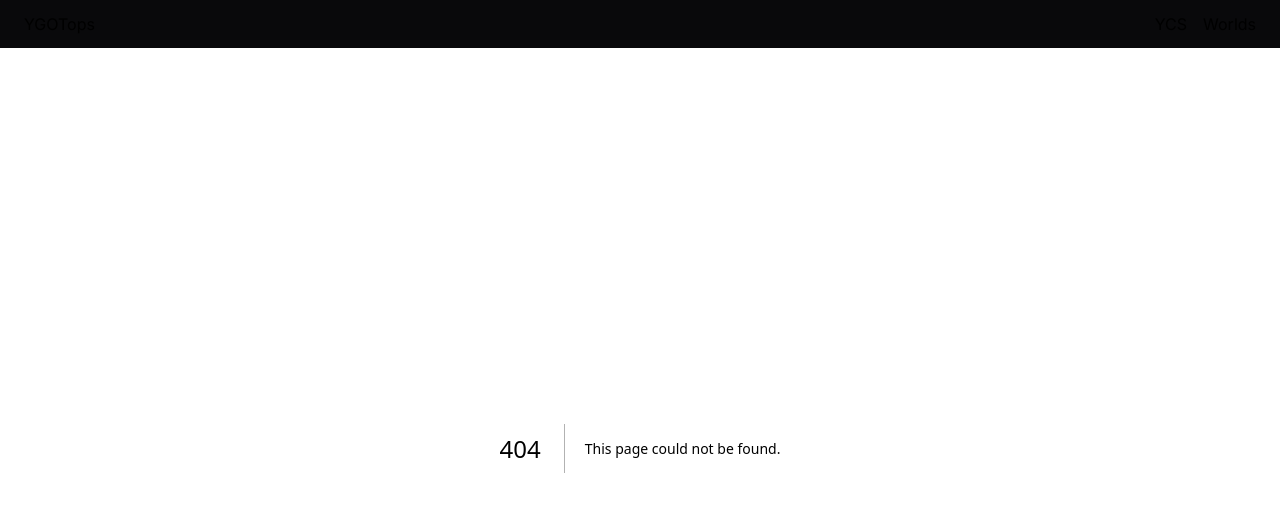
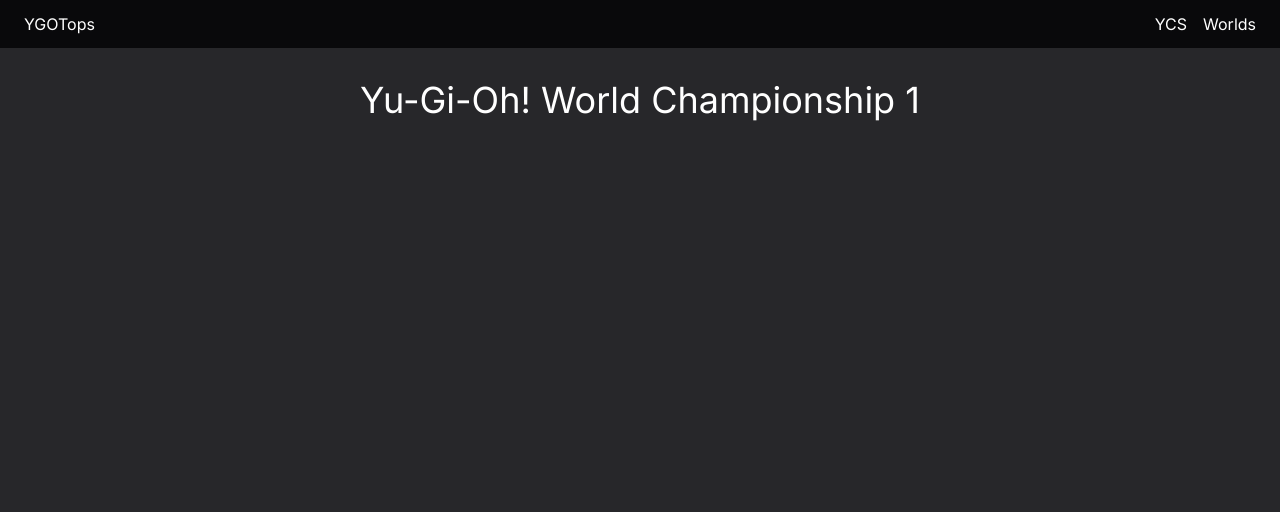
Before and after one commit to malthesers/ygo-records, a Next.js app: page /worlds/1 in a window 1280 px wide. Before the commit this address had no page. Shown: the top 512 px of the page. Built offline with nearby package versions, Linux system fonts and the light colour scheme.

Commit message:
Added initial dynamic page for worlds

```diff
--- a/src/app/globals.css
+++ b/src/app/globals.css
@@ -12,6 +12,6 @@
   }
 
   h1 {
-    @apply text-4xl;
+    @apply text-4xl text-center;
   }
 }
--- /dev/null
+++ b/src/app/worlds/[slug]/page.tsx
@@ -0,0 +1,7 @@
+export default function Page({ params }: { params: { slug: string } }) {
+  return (
+    <main>
+      <h1>Yu-Gi-Oh! World Championship {params.slug}</h1>
+    </main>
+  )
+}
```
